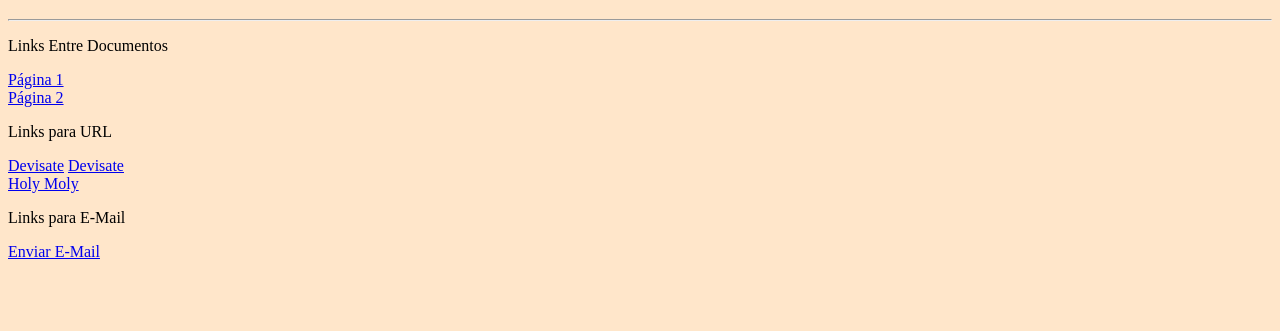
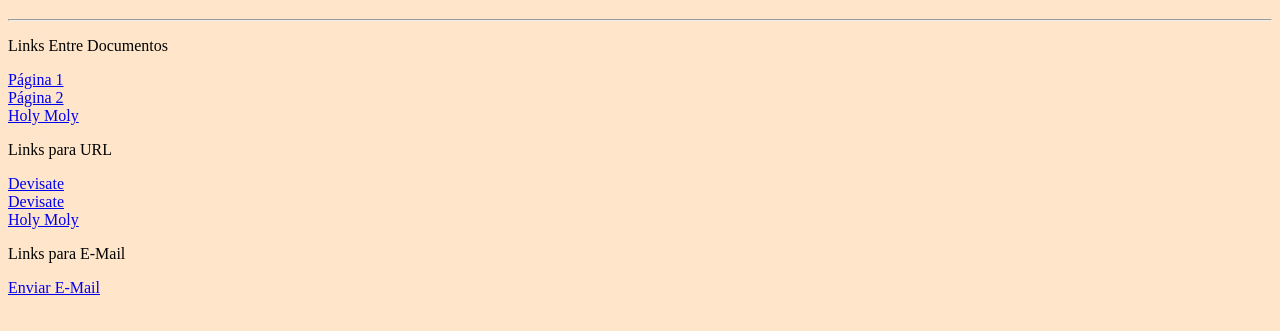
Before and after one commit to Xambinho/Xambinho.github.io, a plain HTML site: page index.html in a window 1280 px wide. Shown: the part 61-392 px from the top of the page. Drawn offline with Linux system fonts and the light colour scheme.

Commit message:
Update index.html

```diff
--- a/index.html
+++ b/index.html
@@ -10,9 +10,9 @@
         <p>Links Entre Documentos</p>
         <a href="pagina1.html">Página 1</a><br/>
         <a href="pagina2.html">Página 2</a><br/>
-
+        <a href="holymoly/index.html" target="_blank">Holy Moly</a><br/>
         <p>Links para URL</p>
-        <a href="http://www.devisate.com.br">Devisate</a>
+        <a href="http://www.devisate.com.br">Devisate</a><br/>
         <a href="http://www.devisate.com.br" target="_blank">Devisate</a><br/>
         <a href="holymoly/index.html" target="_blank">Holy Moly</a><br/>
 
```
